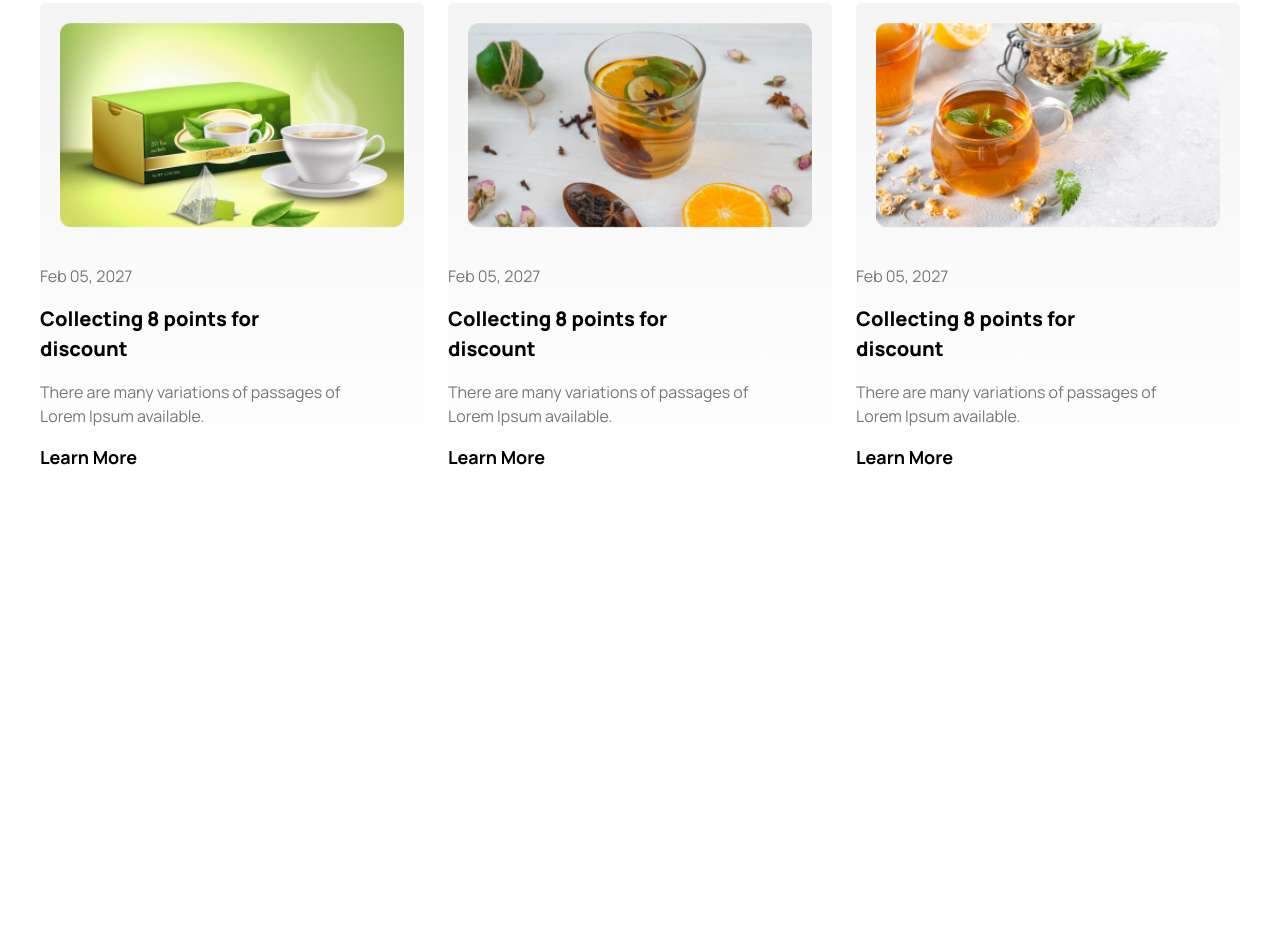
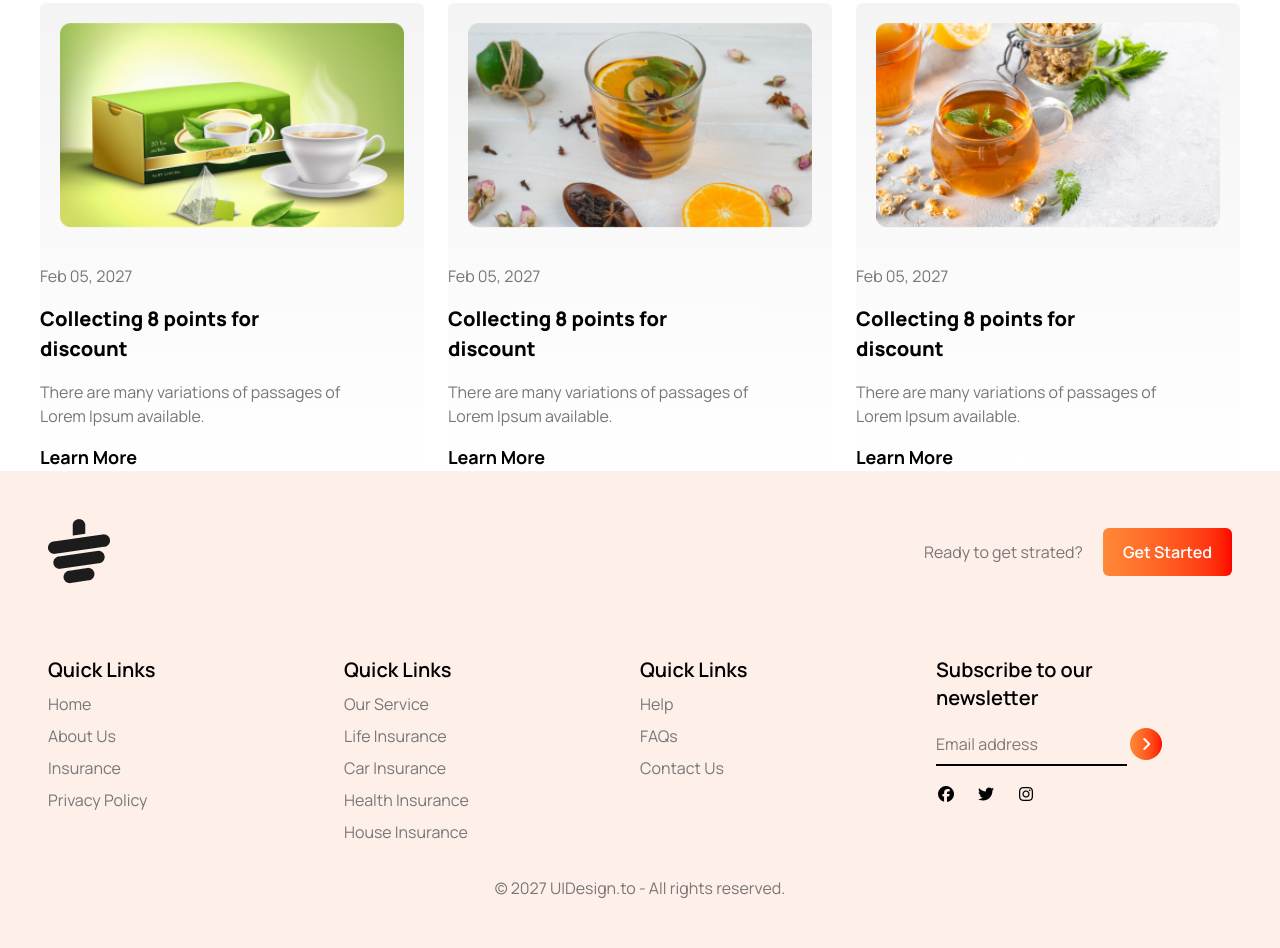
Before and after one commit to Alamin3684/tea-house, a plain HTML site: page index.html in a window 1280 px wide. Shown: the part 2536-3484 px from the top of the page. Before the commit the page ends 3007 px from the top, so only its background shows below. Drawn offline with nearby package versions, Linux system fonts and the light colour scheme.

Commit message:
last update

```diff
--- a/index.html
+++ b/index.html
@@ -181,6 +181,59 @@
             </div>
         </div>
     </section>
+    <footer class="bg-[#ffefe9] p-12">
+        <div class="container mx-auto space-y-8">
+            <div class=" flex justify-between">
+                <img src="./images/cup.png" alt="">
+                <div class="flex gap-5 items-center">
+                    <p class="text-[#777777]">Ready to get strated?</p>
+                    <button
+                                        class="py-3 px-5 rounded-md text-white font-semibold bg-linear-to-r from-[#FF8938] to-[#FF0000]">Get
+                        Started<span class="-rotate-45 inline-block">
+                    </button>
+                </div>
+            </div>
+            <div class="pt-[40px] grid grid-cols-4">
+                <ul class="space-y-2">
+                    <li class="font-semibold text-xl">Quick Links</li>
+                    <li class="text-[#777777]"><a href="">Home</a></li>
+                    <li class="text-[#777777]"><a href="">About Us</a></li>
+                    <li class="text-[#777777]"><a href="">Insurance</a></li>
+                    <li class="text-[#777777]"><a href="">Privacy Policy</a></li>
+                </ul>
+                <ul class="space-y-2">
+                    <li class="font-semibold text-xl">Quick Links</li>
+                    <li class="text-[#777777]"><a href="">Our Service</a></li>
+                    <li class="text-[#777777]"><a href="">Life Insurance</a></li>
+                    <li class="text-[#777777]"><a href="">Car Insurance</a></li>
+                    <li class="text-[#777777]"><a href="">Health Insurance</a></li>
+                    <li class="text-[#777777]"><a href=""></a>House Insurance</li>
+                </ul>
+                <ul class="space-y-2">
+                    <li class="font-semibold text-xl">Quick Links</li>
+                    <li class="text-[#777777]"><a href="">Help</a></li>
+                    <li class="text-[#777777]"><a href="">FAQs</a></li>
+                    <li class="text-[#777777]"><a href="">Contact Us</a></li>
+                </ul>
+                <div class="space-y-4">
+                    <h2 class="font-semibold text-xl">Subscribe to our <br> newsletter</h2>
+                    <input type="text" placeholder="Email address" class="border-b-2 pb-2 outline-none">
+                    <button
+                                        class="h-8 w-8 rounded-full text-white font-semibold bg-linear-to-r from-[#FF8938] to-[#FF0000]">
+                        <span><i class="fa-solid fa-angle-right"></i></span>
+                    </button>
+                    <div class="flex gap-5">
+                        <span><i class="fa-brands fa-facebook"></i></span>
+                        <span><i class="fa-brands fa-twitter"></i></span>
+                        <span><i class="fa-brands fa-instagram"></i></span>
+                    </div>
+
+                </div>
+            </div>
+            <p class="text-[#777777] text-center">© 2027 UIDesign.to - All rights reserved.</p>
+        </div>
+
+    </footer>
 </body>
 
 </html>
```
